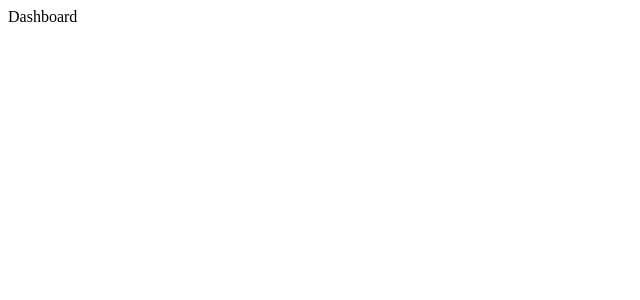
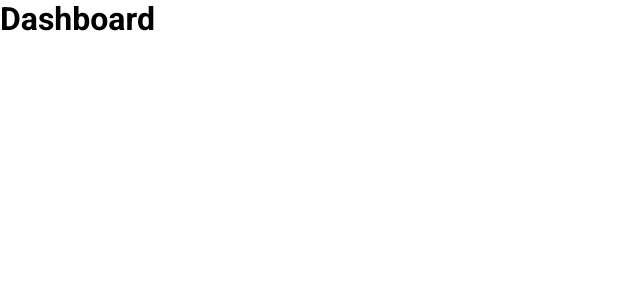
Before and after one commit to igor-cotrim/minha-carteira, a React (Create React App) app: page / in a window 1280 px wide. Shown: the top 300 px of the page, without its empty margins (0-640 px from the left). Built offline with nearby package versions, Linux system fonts and the light colour scheme.

Commit message:
create css reset

```diff
--- a/public/index.html
+++ b/public/index.html
@@ -4,6 +4,12 @@
     <meta charset="utf-8" />
     <link rel="icon" href="./assets/logo.svg" />
     <meta name="viewport" content="width=device-width, initial-scale=1" />
+    <link rel="preconnect" href="https://fonts.googleapis.com" />
+    <link rel="preconnect" href="https://fonts.gstatic.com" crossorigin />
+    <link
+      href="https://fonts.googleapis.com/css2?family=Roboto:wght@400;500;700&display=swap"
+      rel="stylesheet"
+    />
     <title>Minha Carteira</title>
   </head>
   <body>
--- /dev/null
+++ b/src/App.tsx
@@ -0,0 +1,14 @@
+import Dashboard from './pages/dashboard'
+
+import { GlobalStyle } from './styles/global'
+
+const App = () => {
+  return (
+    <>
+      <GlobalStyle />
+      <Dashboard />
+    </>
+  )
+}
+
+export default App
--- a/src/index.tsx
+++ b/src/index.tsx
@@ -1,11 +1,10 @@
 import React from 'react';
 import ReactDOM from 'react-dom';
-
-import Dashboard from './pages/dashboard';
+import App from './App';
 
 ReactDOM.render(
   <React.StrictMode>
-    <Dashboard />
+    <App />
   </React.StrictMode>,
   document.getElementById('root')
 );
--- a/src/pages/dashboard/index.tsx
+++ b/src/pages/dashboard/index.tsx
@@ -1,6 +1,6 @@
 const Dashboard = () => {
   return (
-    <div>Dashboard</div>
+    <h1>Dashboard</h1>
   )
 }
 
--- /dev/null
+++ b/src/styles/global.ts
@@ -0,0 +1,23 @@
+import { createGlobalStyle } from 'styled-components'
+
+export const GlobalStyle = createGlobalStyle`
+  *{
+    margin: 0;
+    padding: 0;
+    box-sizing: border-box;
+  }
+
+  html, body, #root{
+    height: 100%;
+  }
+
+  *, button, input{
+    border: 0;
+    outline: 0;
+    font-family: 'Roboto', sans-serif;
+  }
+
+  button{
+    cursor: pointer;
+  }
+`
```
Also changed, not shown: package.json (+8 -4 lines), 1 other file (tests, documents, lock files or other folders).
